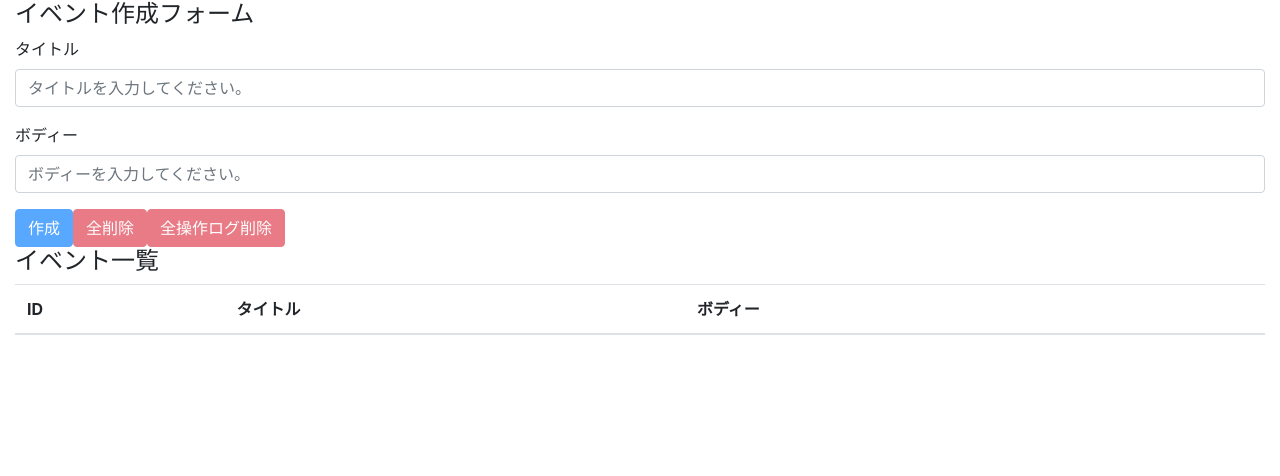
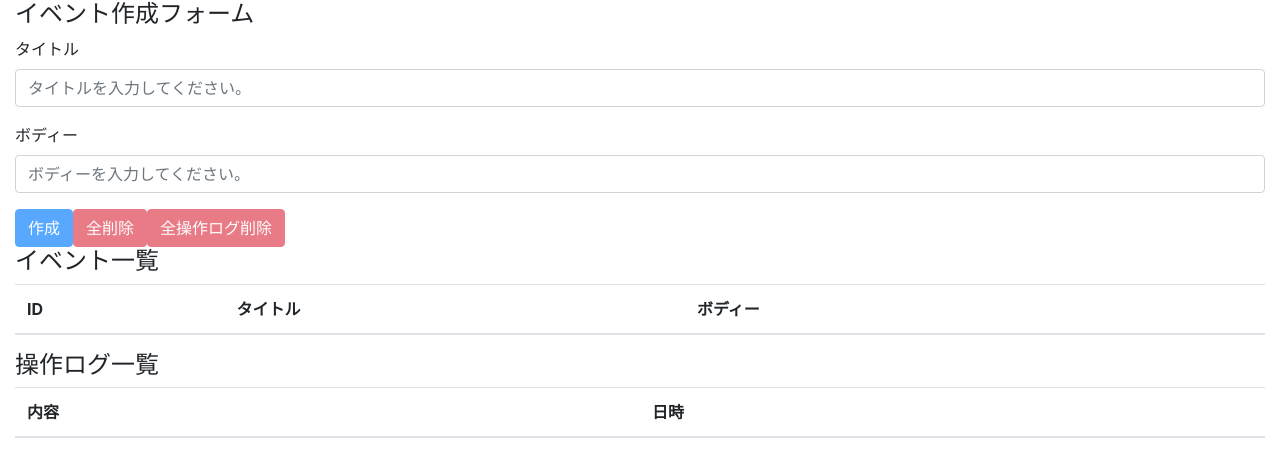
Before and after one commit to nabesuke5098/react-hooks, a React (Create React App) app: page / in a window 1280 px wide. Shown: the top 476 px of the page. Built offline with nearby package versions, Linux system fonts and the light colour scheme.

Commit message:
[create-operation-deletion]

```diff
--- a/src/components/App.js
+++ b/src/components/App.js
@@ -3,6 +3,7 @@
 import AppContext from '../contexts/AppContext';
 import Events from './Events';
 import EventForm from './EventForm';
+import OperationLogs from './OperationLogs';
 import 'bootstrap/dist/css/bootstrap.min.css';
 
 const App = () =>  {
@@ -17,6 +18,7 @@
       <div className="container-fluid">
         <EventForm />
         <Events />
+        <OperationLogs />
       </div>
     </AppContext.Provider>
   );
--- /dev/null
+++ b/src/components/OperationLog.js
@@ -0,0 +1,12 @@
+import React from 'react';
+
+const OperationLog = ({ operationLog }) => {
+  return (
+    <tr>
+      <td>{operationLog.description}</td>
+      <td>{operationLog.operatedAt}</td>
+    </tr>
+  )
+}
+
+export default OperationLog;
--- /dev/null
+++ b/src/components/OperationLogs.js
@@ -0,0 +1,31 @@
+import React, { useContext } from 'react';
+import OperationLog from './OperationLog';
+import AppContext from '../contexts/AppContext';
+
+const OperationLogs = () => {
+  const { state } = useContext(AppContext);
+  return (
+    <>
+      <h4>操作ログ一覧</h4>
+      <table className="table table-hover">
+        <thead>
+          <tr>
+            <th>内容</th>
+            <th>日時</th>
+          </tr>
+        </thead>
+        <tbody>
+          {
+            state.operationLogs.map((operationLog, index) => {
+              return (
+                <OperationLog key={index} operationLog={operationLog} />
+              );
+            })
+          }
+        </tbody>
+      </table>
+    </>
+  )
+}
+
+export default OperationLogs;
```
